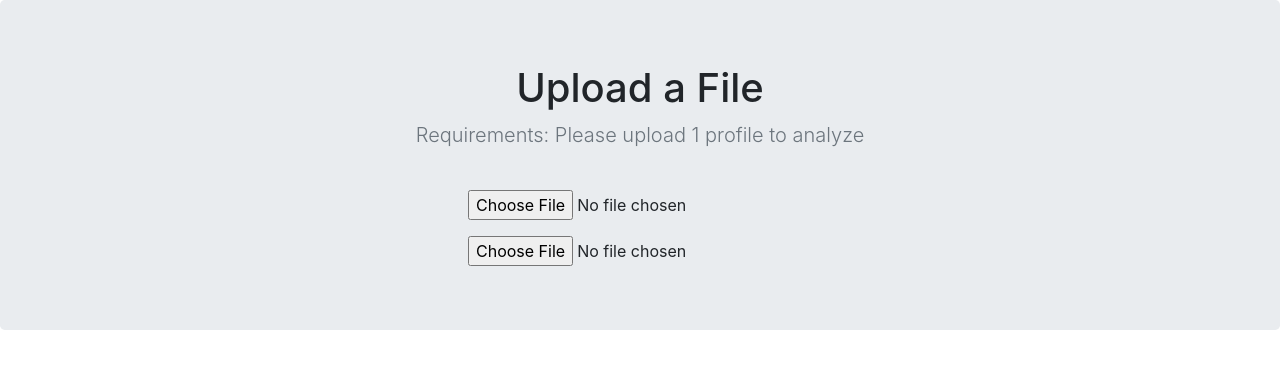
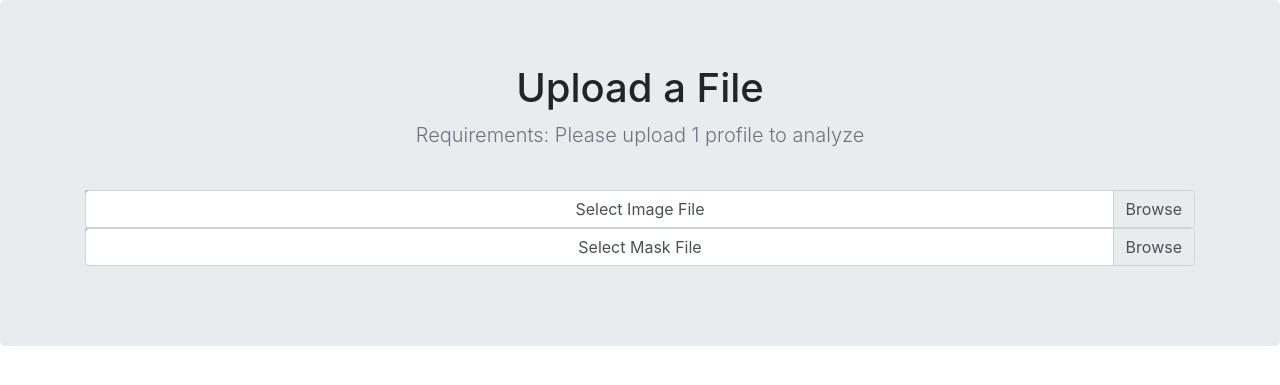
Before and after one commit to mpfi-dsp/GoldDigger, a Django app: page /image_upload/ in a window 1280 px wide. Shown: the part 56-441 px from the top of the page. Run offline with Django 3.2, Linux system fonts and the light colour scheme; parts of the project's set-up code (start-up, migrations or seed data) failed here and were passed over; some libraries are stand-ins or nearby versions.

Commit message:
front end works better for image and mask uploading w/ chunks

```diff
--- a/GDapp/templates/GDapp/upload.html
+++ b/GDapp/templates/GDapp/upload.html
@@ -25,17 +25,23 @@
       {{form.as_p}}
       <!-- <input name="document" type='file'> -->
 
+      <div class="custom-file">
+        <input id="chunked_upload" type="file" name="the_file" class='form-control-file'>
+        <label id="image-file-label" class="custom-file-label" for="chunked_upload">Select Image File</label>
+      </div>
 
-      <input id="chunked_upload" type="file" name="the_file">
+      <div class="custom-file">
+        <input id="chunked_mask_upload" type="file" name="the_mask" class='form-control-file'>
+        <label id="mask-file-label" class="custom-file-label" for="chunked_mask_upload">Select Mask File</label>
+      </div>
 
-      <p id="progress"></p>
-      <div id="messages"></div>
+
 
       <script type="text/javascript">
         var md5 = "",
           csrf = $("input[name='csrfmiddlewaretoken']")[0].value,
           form_data = [{ "name": "csrfmiddlewaretoken", "value": csrf }]
-          pk = 0;
+        pk = 0;
         function calculate_md5(file, chunk_size) {
           var slice = File.prototype.slice || File.prototype.mozSlice || File.prototype.webkitSlice,
             chunks = chunks = Math.ceil(file.size / chunk_size),
@@ -98,6 +104,7 @@
                 $("#messages").append($('<p>').text(data.message));
                 document.getElementById("id_preloaded_pk").value = data.pk
                 document.getElementById("run-btn").classList.remove('not-visible')
+                document.getElementById("image-file-label").innerHTML = data.filename
                 pk = data.pk
                 console.log(pk)
               }
@@ -106,12 +113,11 @@
         });
       </script>
 
-      <input id="chunked_mask_upload" type="file" name="the_mask">
 
       <script type="text/javascript">
         //var md5 = "",
-          //csrf = $("input[name='csrfmiddlewaretoken']")[0].value,
-          //form_data = [{ "name": "csrfmiddlewaretoken", "value": csrf }];
+        //csrf = $("input[name='csrfmiddlewaretoken']")[0].value,
+        //form_data = [{ "name": "csrfmiddlewaretoken", "value": csrf }];
         $("#chunked_mask_upload").fileupload({
           url: "{% url 'api_chunked_mask_upload' %}",
           dataType: "json",
@@ -150,13 +156,16 @@
               success: function (data) {
                 //return_dict = JSON.stringify(data)
                 $("#messages").append($('<p>').text(data.message));
+                document.getElementById("mask-file-label").innerHTML = data.filename
+
               }
             });
           },
         });
       </script>
-
-      <button type="submit" id="run-btn", class="btn btn-primary not-visible">Run</button>
+      <p id="progress"></p>
+      <div id="messages"></div>
+      <button type="submit" id="run-btn" , class="btn btn-primary not-visible">Run</button>
 
     </form>
     <div id="progress-box" class="not-visible">Progress</div>
```
